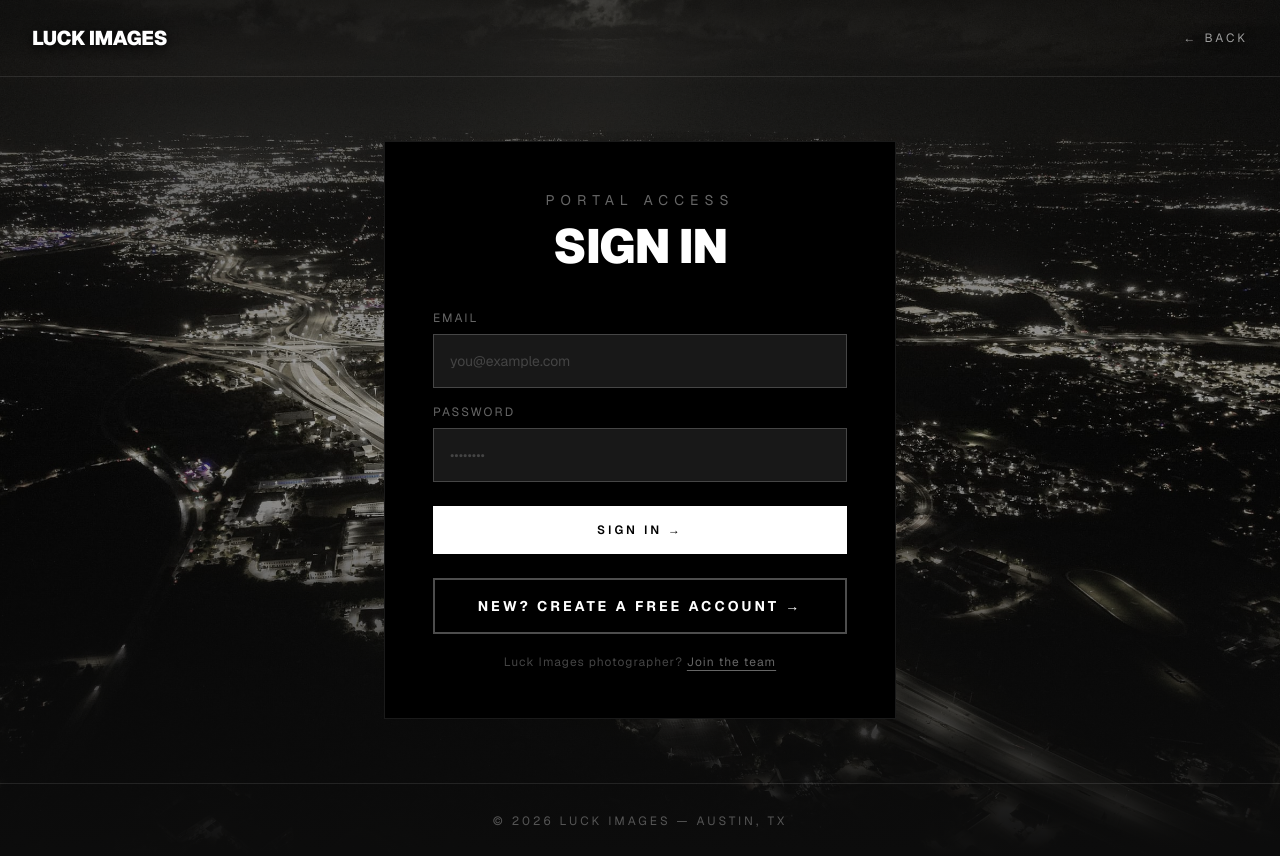
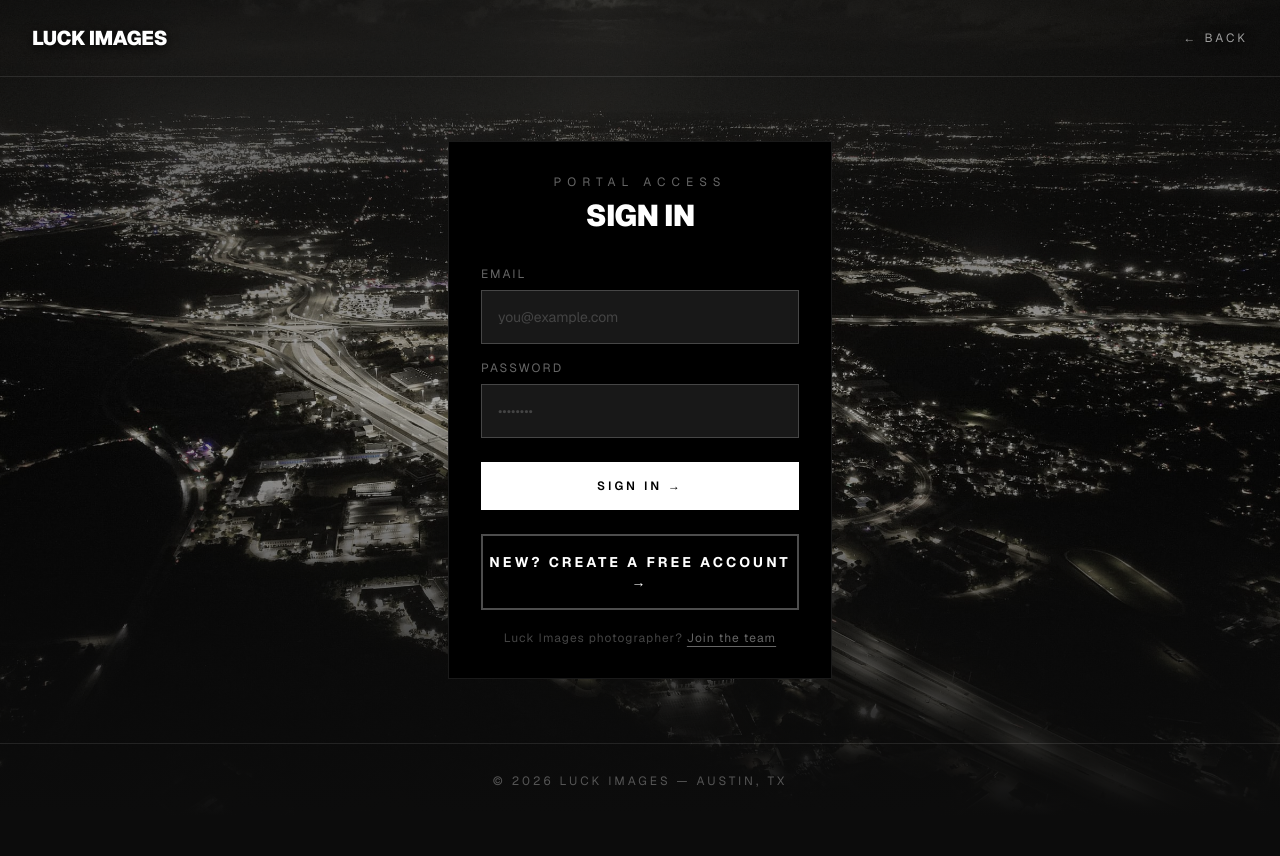
Before and after one commit to luckimages/luckimages-portal, a Next.js app: page /login in a window 1280 px wide. After the commit the page ends 816 px from the top, so only its background shows below. Built offline with nearby package versions, Linux system fonts and the light colour scheme.

Commit message:
Reduce login card size — smaller max-width, padding, and title
Co-Authored-By: Claude Sonnet 4.6 <noreply@anthropic.com>

```diff
--- a/src/app/login/page.tsx
+++ b/src/app/login/page.tsx
@@ -53,11 +53,11 @@ export default function LoginPage() {
       </nav>
 
       <div className="flex-1 flex items-center justify-center px-6 py-16">
-        <div className="w-full max-w-md md:max-w-lg bg-black border border-white/10 p-8 md:p-12">
+        <div className="w-full max-w-sm bg-black border border-white/10 p-8">
 
-          <div className="mb-10 text-center">
-            <p className="text-sm tracking-[6px] uppercase text-white/40 mb-3">Portal Access</p>
-            <h1 className="text-5xl font-black tracking-tight uppercase text-white">Sign In</h1>
+          <div className="mb-8 text-center">
+            <p className="text-xs tracking-[6px] uppercase text-white/40 mb-2">Portal Access</p>
+            <h1 className="text-3xl font-black tracking-tight uppercase text-white">Sign In</h1>
           </div>
 
           <form onSubmit={handleSubmit} className="flex flex-col gap-4">
```
